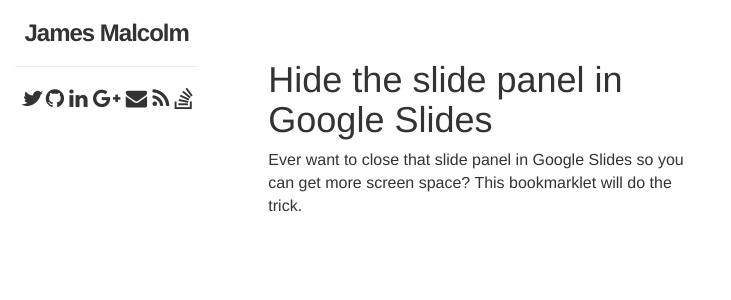
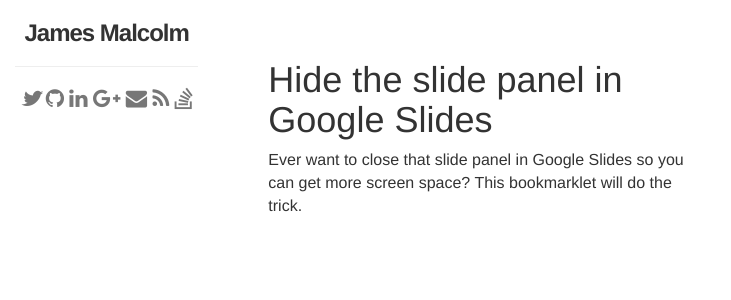
Before and after one commit to jgmalcolm/jgmalcolm.github.io, a Jekyll site: the page built from index.html, in a window 1280 px wide. Shown: the top 300 px of the page, without its empty margins (0-731 px from the left). Built offline with Jekyll 4.4.1, drawn with Linux system fonts in a browser that asks for light colours; nearby versions of some CDN libraries.

Commit message:
lighter color social icons

```diff
--- a/css/overrides.css
+++ b/css/overrides.css
@@ -68,7 +68,7 @@
     text-align: center;
 }
 #social a {
-    color: inherit;
+    color: #777777;
     text-decoration: none;
 }
 #logo a {
```
